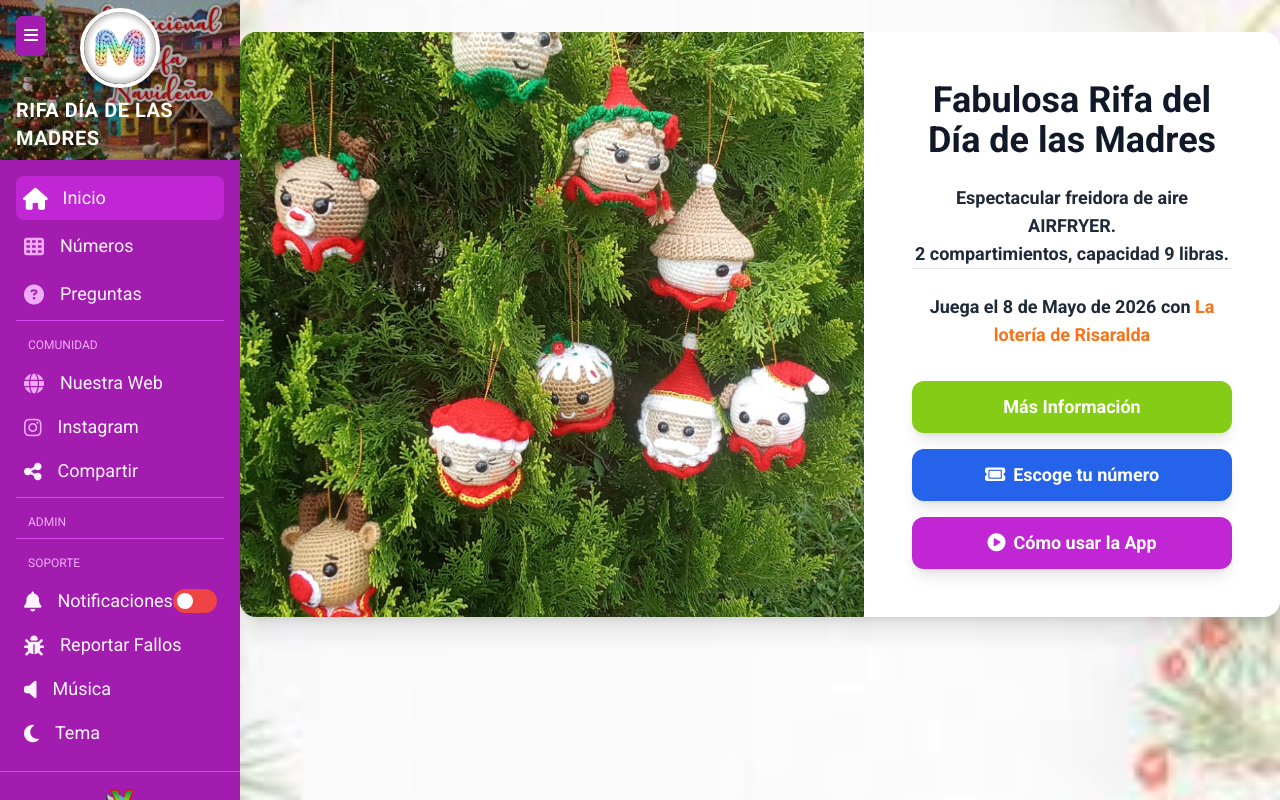
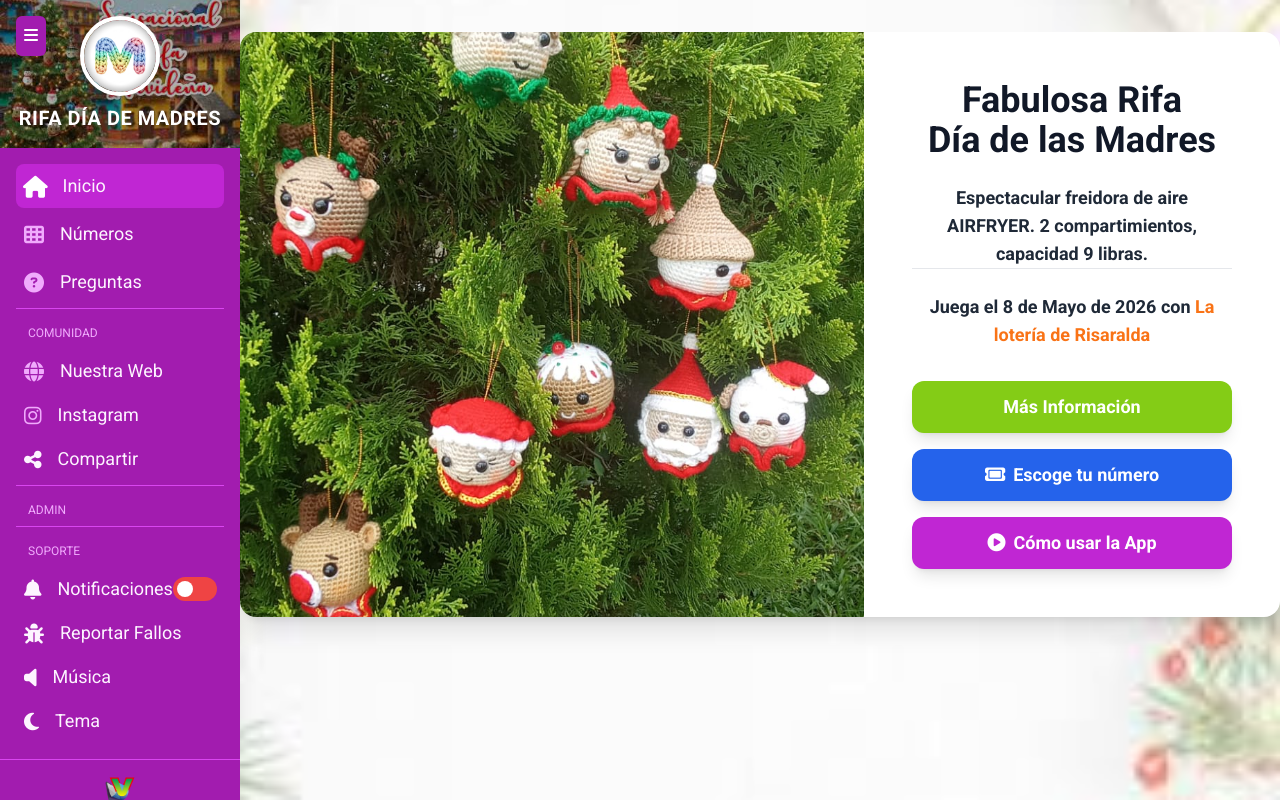
Before and after one commit to viviraplicaciones/rifa, a website with bundled scripts: page index.html in a window 1280 px wide. Built offline with nearby package versions, Linux system fonts and the light colour scheme; no server answers; a script that the page names is missing.

Commit message:
Update raffle title and description formatting

```diff
--- a/index.html
+++ b/index.html
@@ -43,7 +43,7 @@
      <div class="w-20 h-20 rounded-full overflow-hidden border-4 border-white shadow-lg mb-2">
       <img alt="RifaPRO Logo" class="w-full h-full object-cover" src="images/logo.png"/>
      </div>
-     <span class="sidebar-text text-xl font-bold text-white tracking-wide">RIFA DÍA DE LAS MADRES</span>
+     <span class="sidebar-text text-xl font-bold text-white tracking-wide">RIFA DÍA DE MADRES</span>
     </div></div>
 
    <nav class="flex-1 p-4 space-y-1">
@@ -138,8 +138,8 @@
 
       </div>
       <div class="md:w-2/5 p-8 md:p-12 text-center">
-       <h1 class="text-3xl md:text-4xl font-bold text-gray-900 dark:text-white">Fabulosa Rifa del Día de las Madres</h1>
-       <p class="mt-6 text-lg font-semibold text-gray-800 dark:text-gray-100">Espectacular freidora de aire AIRFRYER.<br>2 compartimientos, capacidad 9 libras.</p>
+       <h1 class="text-3xl md:text-4xl font-bold text-gray-900 dark:text-white">Fabulosa Rifa<br>Día de las Madres</h1>
+       <p class="mt-6 text-lg font-semibold text-gray-800 dark:text-gray-100">Espectacular freidora de aire AIRFRYER. 2 compartimientos, capacidad 9 libras.</p>
        <hr>
        <p class="mt-6 text-lg font-semibold text-gray-800 dark:text-gray-100">Juega el 8 de Mayo de 2026 con <a href="https://loteriadelrisaralda.com/resultados/" target="_blank" class="text-orange-500 dark:text-orange-400 font-bold no-underline hover:text-orange-600 dark:hover:text-orange-500">La lotería de Risaralda</a></p>
 
```
